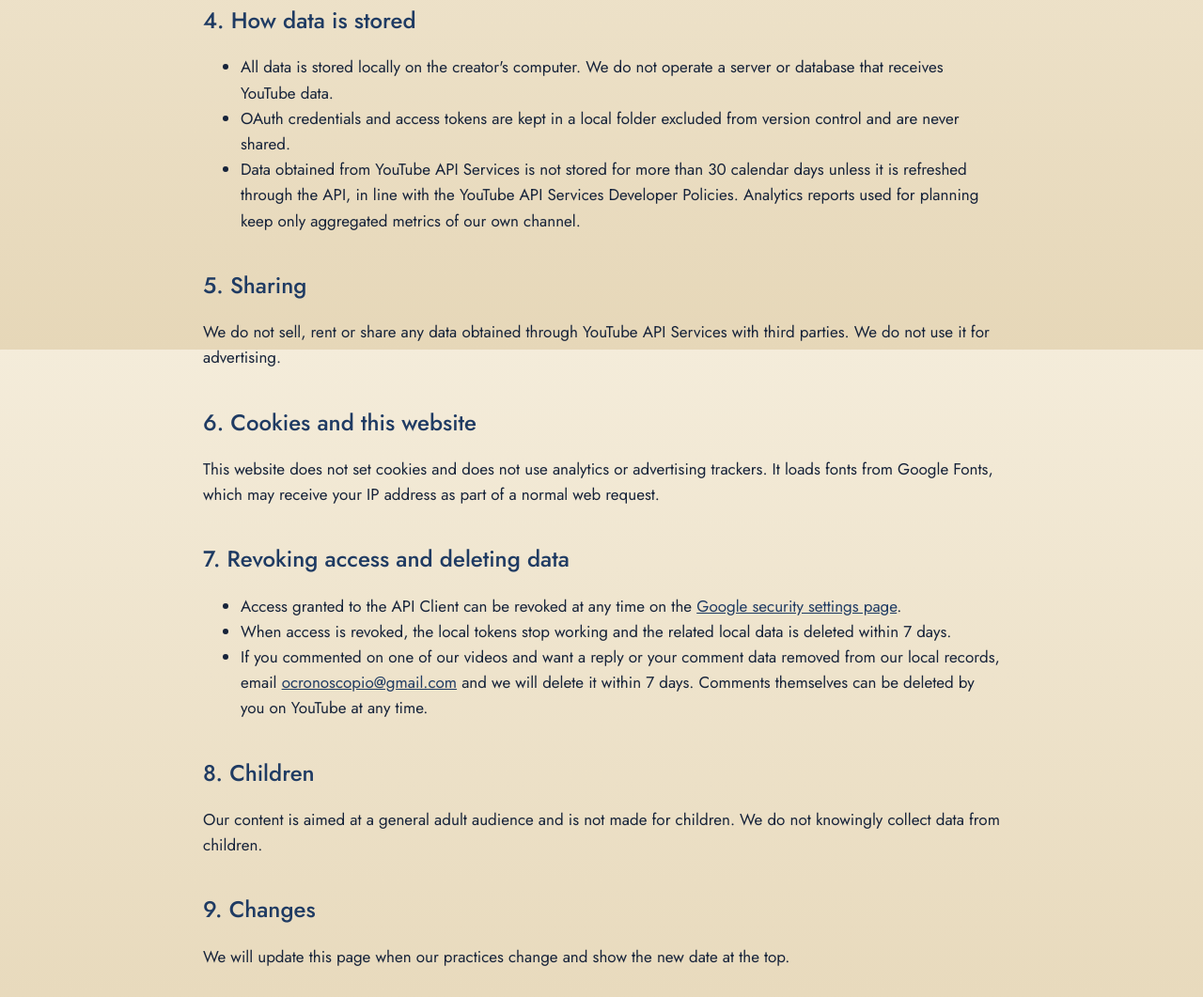
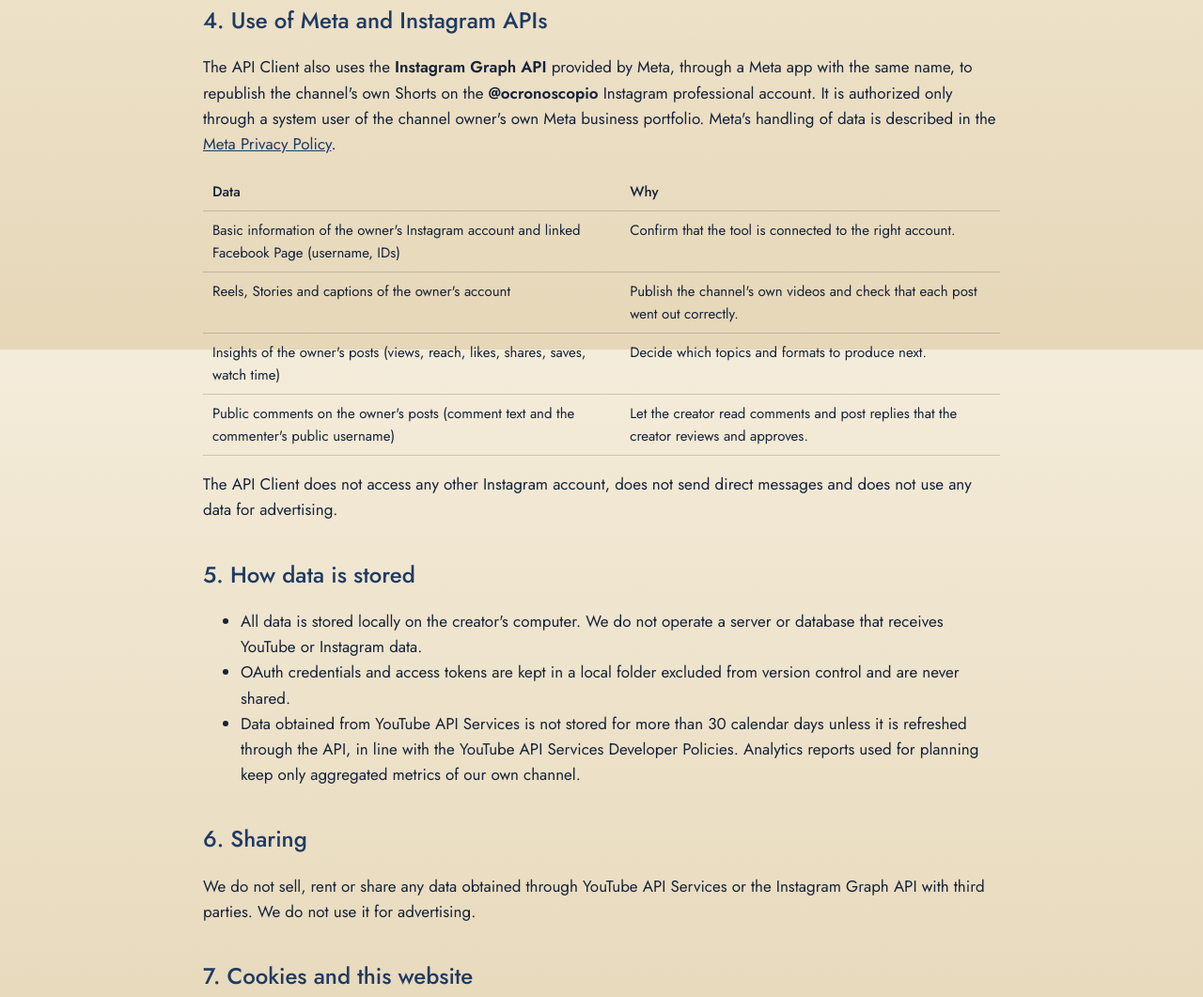
Before and after one commit to ocronoscopio/ocronoscopio.github.io, a plain HTML site: page privacy.html in a window 1280 px wide. Shown: the part 1228-2289 px from the top of the page at 94% size. Drawn offline with Linux system fonts and the light colour scheme.

Commit message:
Inclui o Instagram na política de privacidade
A Meta exige a URL da política para ativar o app O Cronoscópio Publisher.
A página passa a descrever o uso da API do Instagram: publicar os Reels
do canal, ler métricas e responder comentários, só na própria conta.

Co-Authored-By: Claude Opus 5.5 <noreply@anthropic.com>

```diff
--- a/privacy.html
+++ b/privacy.html
@@ -22,9 +22,9 @@
   </header>
 
   <main>
-    <p class="rotulo">Last updated: November 19, 2026</p>
+    <p class="rotulo">Last updated: November 22, 2026</p>
     <h1>Privacy Policy</h1>
-    <p class="subtitulo">This policy covers this website and <strong>O Cronoscópio Publisher</strong> (the "API Client"), the private tool used to publish videos to the O Cronoscópio YouTube channel.</p>
+    <p class="subtitulo">This policy covers this website and <strong>O Cronoscópio Publisher</strong> (the "API Client"), the private tool used to publish videos to the O Cronoscópio YouTube channel and to its Instagram account.</p>
 
     <h2>1. Who we are</h2>
     <p>O Cronoscópio is a science-communication channel run by an independent creator in Brazil. Contact: <a href="mailto:ocronoscopio@gmail.com">ocronoscopio@gmail.com</a>.</p>
@@ -33,7 +33,7 @@
     <p>The API Client uses <strong>YouTube API Services</strong> (the YouTube Data API v3 and the YouTube Analytics API). By using any feature that relies on YouTube, you agree to be bound by the <a href="https://www.youtube.com/t/terms">YouTube Terms of Service</a>. Google's handling of data is described in the <a href="https://policies.google.com/privacy">Google Privacy Policy</a>.</p>
     <p>The API Client is not a public product. It runs only on the creator's own computer and is authorized, through Google OAuth 2.0, only by the owner of the O Cronoscópio channel. No other user can sign in to it.</p>
 
-    <h2>3. Data the API Client accesses</h2>
+    <h2>3. Data the API Client accesses on YouTube</h2>
     <table>
       <thead><tr><th>Data</th><th>Why</th></tr></thead>
       <tbody>
@@ -47,34 +47,48 @@
     </table>
     <p>The API Client does not access data from any other YouTube account or channel beyond public search results and public comments posted on our own videos.</p>
 
-    <h2>4. How data is stored</h2>
+    <h2>4. Use of Meta and Instagram APIs</h2>
+    <p>The API Client also uses the <strong>Instagram Graph API</strong> provided by Meta, through a Meta app with the same name, to republish the channel's own Shorts on the <strong>@ocronoscopio</strong> Instagram professional account. It is authorized only through a system user of the channel owner's own Meta business portfolio. Meta's handling of data is described in the <a href="https://www.facebook.com/privacy/policy/">Meta Privacy Policy</a>.</p>
+    <table>
+      <thead><tr><th>Data</th><th>Why</th></tr></thead>
+      <tbody>
+        <tr><td>Basic information of the owner's Instagram account and linked Facebook Page (username, IDs)</td><td>Confirm that the tool is connected to the right account.</td></tr>
+        <tr><td>Reels, Stories and captions of the owner's account</td><td>Publish the channel's own videos and check that each post went out correctly.</td></tr>
+        <tr><td>Insights of the owner's posts (views, reach, likes, shares, saves, watch time)</td><td>Decide which topics and formats to produce next.</td></tr>
+        <tr><td>Public comments on the owner's posts (comment text and the commenter's public username)</td><td>Let the creator read comments and post replies that the creator reviews and approves.</td></tr>
+      </tbody>
+    </table>
+    <p>The API Client does not access any other Instagram account, does not send direct messages and does not use any data for advertising.</p>
+
+    <h2>5. How data is stored</h2>
     <ul>
-      <li>All data is stored locally on the creator's computer. We do not operate a server or database that receives YouTube data.</li>
+      <li>All data is stored locally on the creator's computer. We do not operate a server or database that receives YouTube or Instagram data.</li>
       <li>OAuth credentials and access tokens are kept in a local folder excluded from version control and are never shared.</li>
       <li>Data obtained from YouTube API Services is not stored for more than 30 calendar days unless it is refreshed through the API, in line with the YouTube API Services Developer Policies. Analytics reports used for planning keep only aggregated metrics of our own channel.</li>
     </ul>
 
-    <h2>5. Sharing</h2>
-    <p>We do not sell, rent or share any data obtained through YouTube API Services with third parties. We do not use it for advertising.</p>
+    <h2>6. Sharing</h2>
+    <p>We do not sell, rent or share any data obtained through YouTube API Services or the Instagram Graph API with third parties. We do not use it for advertising.</p>
 
-    <h2>6. Cookies and this website</h2>
+    <h2>7. Cookies and this website</h2>
     <p>This website does not set cookies and does not use analytics or advertising trackers. It loads fonts from Google Fonts, which may receive your IP address as part of a normal web request.</p>
 
-    <h2>7. Revoking access and deleting data</h2>
+    <h2>8. Revoking access and deleting data</h2>
     <ul>
       <li>Access granted to the API Client can be revoked at any time on the <a href="https://security.google.com/settings/security/permissions">Google security settings page</a>.</li>
+      <li>Instagram access can be removed at any time in the Meta Business Suite settings of the account, or by removing the app in Instagram's settings under Apps and websites.</li>
       <li>When access is revoked, the local tokens stop working and the related local data is deleted within 7 days.</li>
-      <li>If you commented on one of our videos and want a reply or your comment data removed from our local records, email <a href="mailto:ocronoscopio@gmail.com">ocronoscopio@gmail.com</a> and we will delete it within 7 days. Comments themselves can be deleted by you on YouTube at any time.</li>
+      <li>If you commented on one of our videos or Instagram posts and want a reply or your comment data removed from our local records, email <a href="mailto:ocronoscopio@gmail.com">ocronoscopio@gmail.com</a> and we will delete it within 7 days. Comments themselves can be deleted by you on YouTube or Instagram at any time.</li>
     </ul>
 
-    <h2>8. Children</h2>
+    <h2>9. Children</h2>
     <p>Our content is aimed at a general adult audience and is not made for children. We do not knowingly collect data from children.</p>
 
-    <h2>9. Changes</h2>
+    <h2>10. Changes</h2>
     <p>We will update this page when our practices change and show the new date at the top.</p>
 
     <h2>Resumo em português</h2>
-    <p>A ferramenta de publicação do Cronoscópio usa os Serviços de API do YouTube, roda só no computador do criador e age só no próprio canal. Não vendemos nem compartilhamos dados, não usamos cookies neste site e guardamos dados da API por no máximo 30 dias. O acesso pode ser revogado em <a href="https://security.google.com/settings/security/permissions">security.google.com/settings/security/permissions</a>. Dúvidas: <a href="mailto:ocronoscopio@gmail.com">ocronoscopio@gmail.com</a>.</p>
+    <p>A ferramenta de publicação do Cronoscópio usa os Serviços de API do YouTube e a API do Instagram (Meta), roda só no computador do criador e age só no próprio canal e na própria conta do Instagram (@ocronoscopio). Não vendemos nem compartilhamos dados, não usamos cookies neste site e guardamos dados da API por no máximo 30 dias. O acesso pode ser revogado em <a href="https://security.google.com/settings/security/permissions">security.google.com/settings/security/permissions</a>. Dúvidas: <a href="mailto:ocronoscopio@gmail.com">ocronoscopio@gmail.com</a>.</p>
   </main>
 
   <footer>
```
